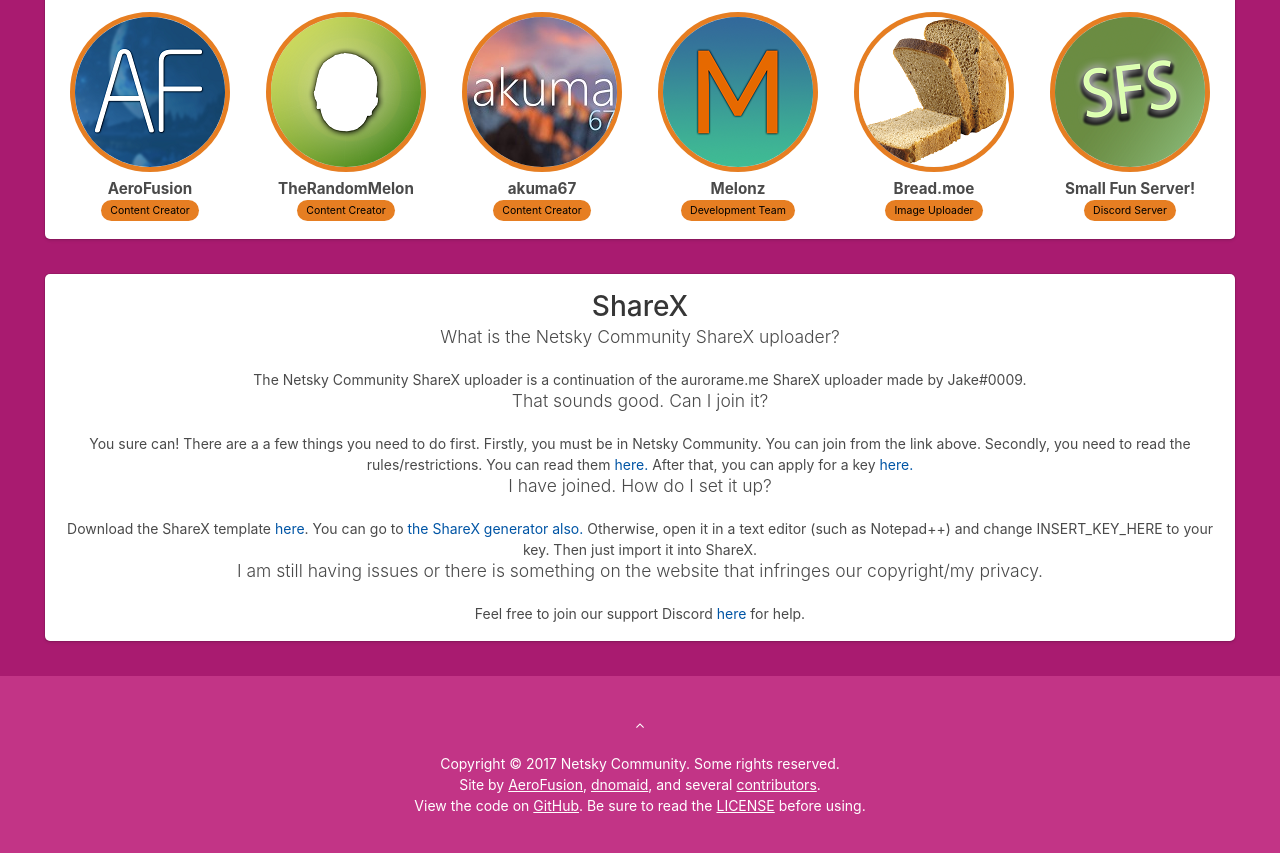
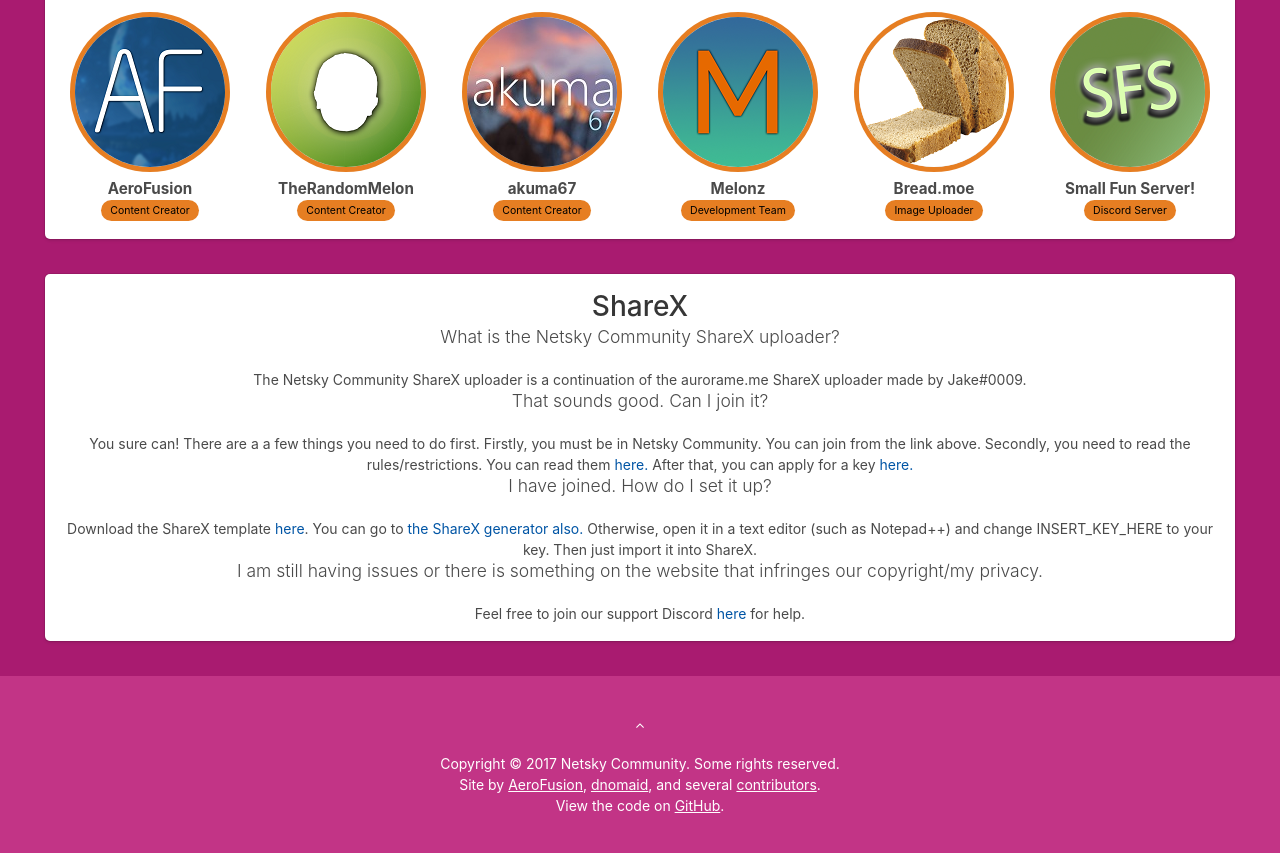
Before and after one commit to xwinbyte/NetskyWebsite, a Jekyll site: the page built from index.html, in a window 1280 px wide and 900 px high, scrolled down 1933 px. Shown: the top 853 px of the window. Built offline with Jekyll 4.4.1, drawn with Linux system fonts in a browser that asks for light colours; nearby versions of some CDN libraries.

Commit message:
Fixed some stuff

```diff
--- a/_layouts/page.html
+++ b/_layouts/page.html
@@ -30,7 +30,8 @@
         </a>
         <a class="nav-item" target="_blank" href="https://twitter.com/NetskyCommunity">
           <i class="fa fa-twitter fa-fw" target="_blank" style="margin-right: 5px;"></i> Twitter
-        </a>
+	      </a>
+
       </div>
     </nav>
   </div>
@@ -38,7 +39,7 @@
   <div class="hero-body">
     <img src="/img/logo.png" alt="NCNetworkLogo" style="width: 150px; border-radius: 50%;" id="ncnetwork-hero-logo">
     <h1 class="title">Netsky Community</h1>
-    <a class="button is-light" target="_blank" href="https://discord.io/netskycommunity"> <i class="fa  fa-external-link fa-fw" target="_blank" style="margin-right: 5px;"></i> Join Netsky Community</a>
+    <a class="button is-hero" target="_blank" href="https://discord.io/netskycommunity"> <i class="fa  fa-external-link fa-fw" target="_blank" style="margin-right: 5px;"></i> Join Netsky Community</a>
 
 
   </div>
@@ -52,8 +53,9 @@
       <p><a href="#"><i class="fa fa-angle-up"></i></a></p>
       <p>
         Copyright &copy; 2017 Netsky Community. Some rights reserved.
-        <br> Site by <a href="https://aerofusion.net">AeroFusion</a>, <a href="https://dnomaid.co.uk">dnomaid</a>, and several <a href="https://github.com/NCNetwork/NCWebsite/graphs/contributors">contributors</a>.
-        <br> View the code on <a href="https://github.com/NCNetwork/NCWebsite">GitHub</a>. Be sure to read the <a href="https://github.com/NCNetwork/NCWebsite/blob/master/LICENSE.md">LICENSE</a> before using.
+        <br> Site by <a href="https://aerofusion.net">AeroFusion</a>, <a href="https://dnomaid.co.uk">dnomaid</a>, and several <a href="https://github.com/NetskyCommunity/NetskyWebsite/graphs/contributors">contributors</a>.
+        <br> View the code on <a href="https://github.com/NetskyCommunity/NetskyWebsite/">GitHub</a>.
+
 
 
       </p>
```
